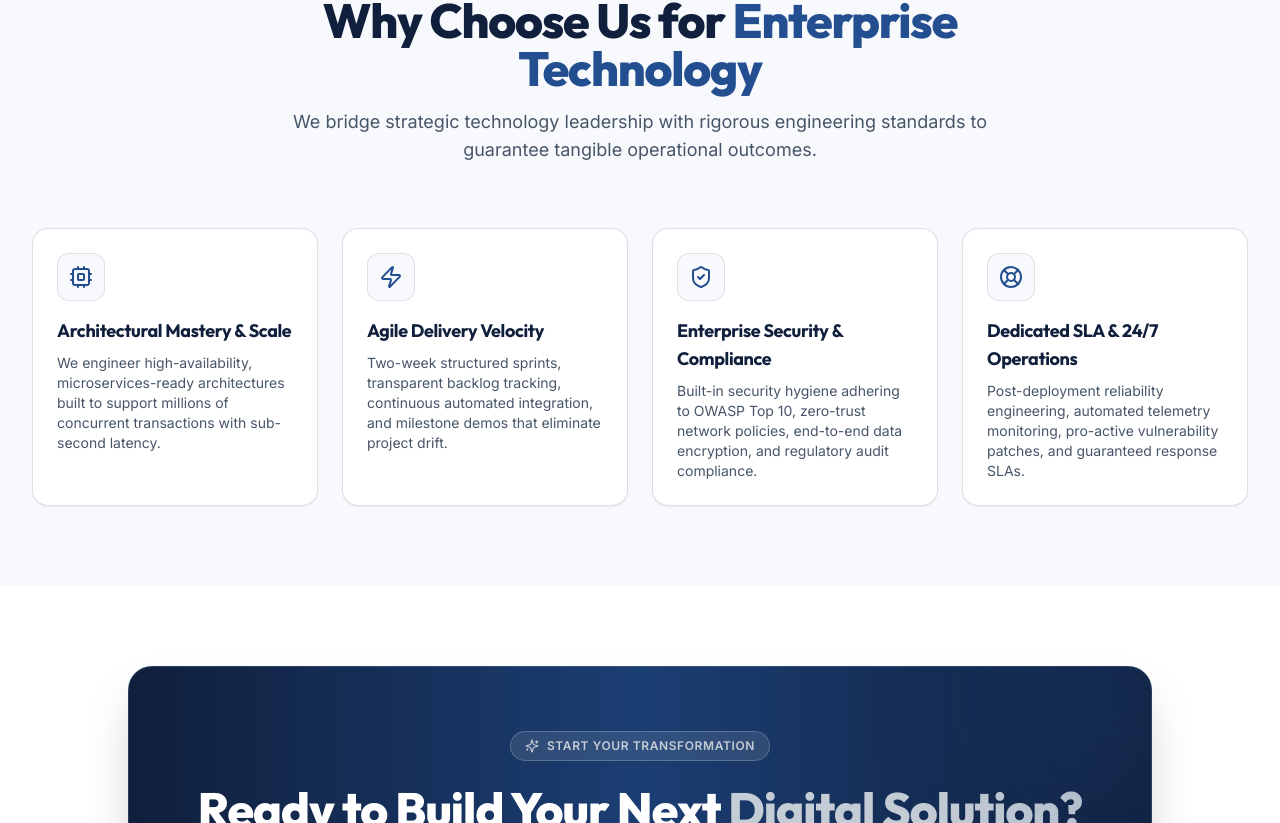
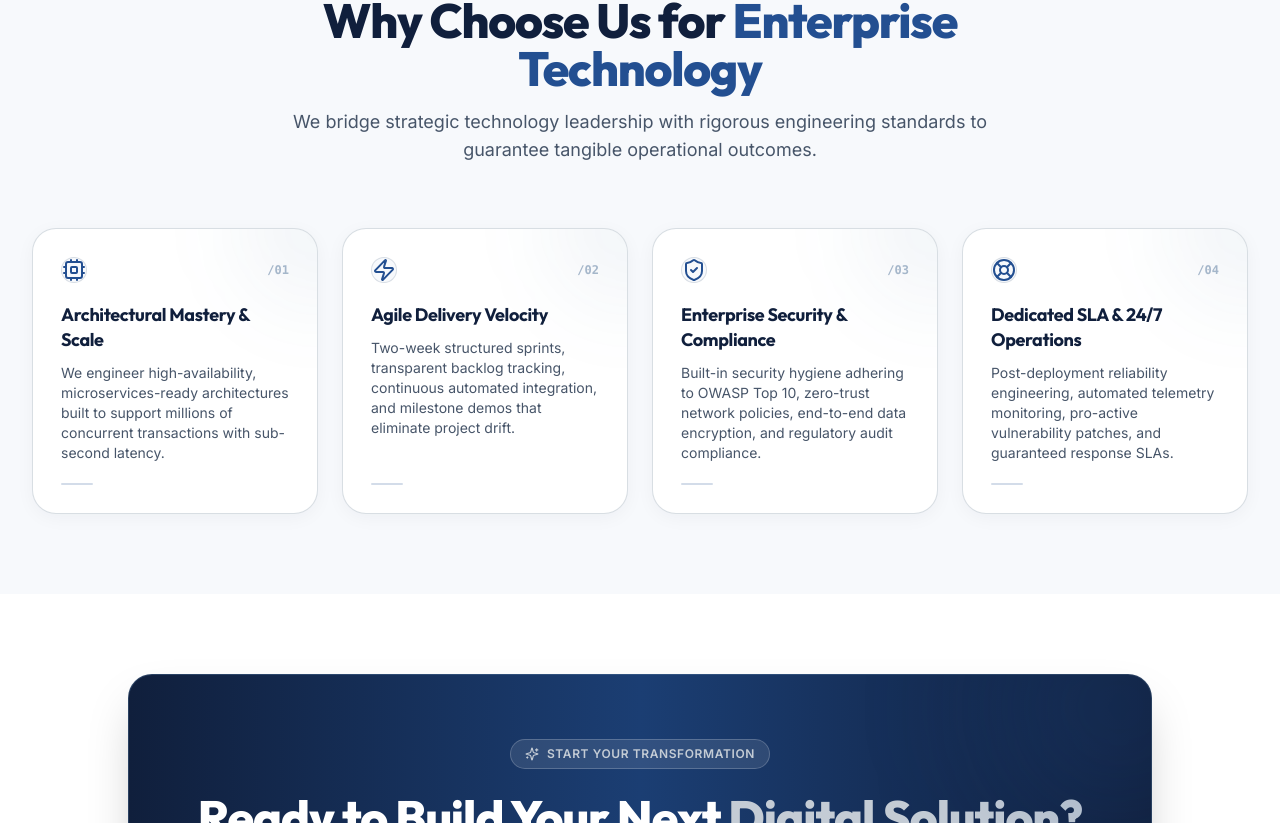
Before and after one commit to internship-ui/demo-NB, a React (Vite) app: page / in a window 1280 px wide. Shown: the part 10577-11400 px from the top of the page. Built offline with nearby package versions, Linux system fonts and the light colour scheme.

Commit message:
feat(services): add updated interactive card animation and CSS styling to Why Choose Us cards

```diff
--- a/src/pages/Services.jsx
+++ b/src/pages/Services.jsx
@@ -85,10 +85,10 @@ export default function Services() {
 
   const getPillarIcon = (name) => {
     switch (name) {
-      case 'Cpu': return <Cpu className="w-6 h-6 text-brand-royal" />;
-      case 'Zap': return <Zap className="w-6 h-6 text-brand-royal" />;
-      case 'ShieldCheck': return <ShieldCheck className="w-6 h-6 text-brand-royal" />;
-      default: return <LifeBuoy className="w-6 h-6 text-brand-royal" />;
+      case 'Cpu': return <Cpu className="w-6 h-6 text-brand-royal group-hover:text-white transition-colors duration-300" />;
+      case 'Zap': return <Zap className="w-6 h-6 text-brand-royal group-hover:text-white transition-colors duration-300" />;
+      case 'ShieldCheck': return <ShieldCheck className="w-6 h-6 text-brand-royal group-hover:text-white transition-colors duration-300" />;
+      default: return <LifeBuoy className="w-6 h-6 text-brand-royal group-hover:text-white transition-colors duration-300" />;
     }
   };
 
@@ -268,22 +268,41 @@ export default function Services() {
 
             <div className="grid grid-cols-1 md:grid-cols-2 lg:grid-cols-4 gap-6">
               {whyChooseUsPillars.map((pillar, idx) => (
-                <div
+                <motion.div
                   key={pillar.title}
-                  className="p-6 rounded-2xl bg-white border border-brand-silver/60 hover:border-brand-royal/40 shadow-sm transition-colors flex flex-col justify-between"
+                  initial={{ opacity: 0, y: 25 }}
+                  whileInView={{ opacity: 1, y: 0 }}
+                  viewport={{ once: true, margin: "-40px" }}
+                  transition={{ delay: idx * 0.1, duration: 0.5, ease: [0.22, 1, 0.36, 1] }}
+                  className="pillar-feature-card group p-6 sm:p-7 flex flex-col justify-between"
                 >
-                  <div>
-                    <div className="w-12 h-12 rounded-xl bg-brand-light border border-brand-silver/50 flex items-center justify-center mb-4">
-                      {getPillarIcon(pillar.icon)}
+                  {/* Subtle Background Radial Ambient Glow on Hover */}
+                  <div className="absolute -top-20 -right-20 w-40 h-40 rounded-full bg-brand-royal/5 blur-2xl group-hover:bg-brand-royal/10 transition-colors duration-500 pointer-events-none" />
+
+                  <div className="relative z-10">
+                    {/* Header Row: Icon Container + Number Badge */}
+                    <div className="flex items-center justify-between mb-5">
+                      <div className="pillar-icon-box w-13 h-13 rounded-2xl bg-brand-light border border-brand-silver/60 flex items-center justify-center shadow-2xs">
+                        {getPillarIcon(pillar.icon)}
+                      </div>
+                      <span className="font-mono text-xs font-bold text-brand-steel/50 group-hover:text-brand-royal transition-colors">
+                        /0{idx + 1}
+                      </span>
                     </div>
-                    <h3 className="text-lg font-bold text-brand-navy mb-2 font-heading">
+
+                    <h3 className="text-lg font-bold text-brand-navy mb-2.5 font-heading group-hover:text-brand-royal transition-colors duration-300 leading-snug">
                       {pillar.title}
                     </h3>
-                    <p className="text-xs sm:text-sm text-slate-600 leading-relaxed">
+                    <p className="text-xs sm:text-sm text-slate-600 group-hover:text-slate-700 leading-relaxed transition-colors">
                       {pillar.desc}
                     </p>
                   </div>
-                </div>
+
+                  {/* Bottom Accent Bar */}
+                  <div className="relative z-10 pt-5 mt-auto">
+                    <div className="h-0.5 w-8 rounded-full bg-brand-royal/20 group-hover:w-full group-hover:bg-brand-royal/40 transition-all duration-500" />
+                  </div>
+                </motion.div>
               ))}
             </div>
           </div>
--- a/src/styles/index.css
+++ b/src/styles/index.css
@@ -529,4 +529,74 @@
     color: #234F91;
     border-color: rgba(35, 79, 145, 0.35);
   }
+
+  /* ========================================================= */
+  /* Updated Interactive Why Choose Us Cards                   */
+  /* ========================================================= */
+  .pillar-feature-card {
+    position: relative;
+    isolation: isolate;
+    background: #FFFFFF;
+    border-radius: 24px;
+    border: 1px solid rgba(196, 204, 213, 0.65);
+    box-shadow: 0 4px 20px -2px rgba(16, 31, 60, 0.05);
+    transition: all 0.35s cubic-bezier(0.22, 1, 0.36, 1);
+    overflow: hidden;
+  }
+
+  .pillar-feature-card::before {
+    content: '';
+    position: absolute;
+    inset: -1px;
+    border-radius: 25px;
+    padding: 1.5px;
+    background: linear-gradient(135deg, rgba(35, 79, 145, 0.65) 0%, rgba(82, 116, 154, 0.35) 50%, rgba(196, 204, 213, 0.15) 100%);
+    -webkit-mask: linear-gradient(#fff 0 0) content-box, linear-gradient(#fff 0 0);
+    -webkit-mask-composite: xor;
+    mask-composite: exclude;
+    opacity: 0;
+    transition: opacity 0.35s ease;
+    pointer-events: none;
+    z-index: 2;
+  }
+
+  .pillar-feature-card::after {
+    content: '';
+    position: absolute;
+    top: 0;
+    left: 0;
+    right: 0;
+    height: 3px;
+    background: linear-gradient(90deg, transparent, #234F91, #52749A, transparent);
+    opacity: 0;
+    transform: scaleX(0.3);
+    transition: opacity 0.35s ease, transform 0.45s cubic-bezier(0.22, 1, 0.36, 1);
+    z-index: 3;
+  }
+
+  .pillar-feature-card:hover {
+    transform: translateY(-8px);
+    border-color: rgba(35, 79, 145, 0.4);
+    box-shadow: 0 20px 35px -8px rgba(35, 79, 145, 0.15), 0 8px 16px -4px rgba(16, 31, 60, 0.06);
+  }
+
+  .pillar-feature-card:hover::before {
+    opacity: 1;
+  }
+
+  .pillar-feature-card:hover::after {
+    opacity: 1;
+    transform: scaleX(1);
+  }
+
+  .pillar-icon-box {
+    transition: all 0.35s cubic-bezier(0.22, 1, 0.36, 1);
+  }
+
+  .pillar-feature-card:hover .pillar-icon-box {
+    transform: scale(1.1) translateY(-2px);
+    box-shadow: 0 8px 18px -4px rgba(35, 79, 145, 0.25);
+    background-color: #234F91;
+    border-color: #234F91;
+  }
 }
```
